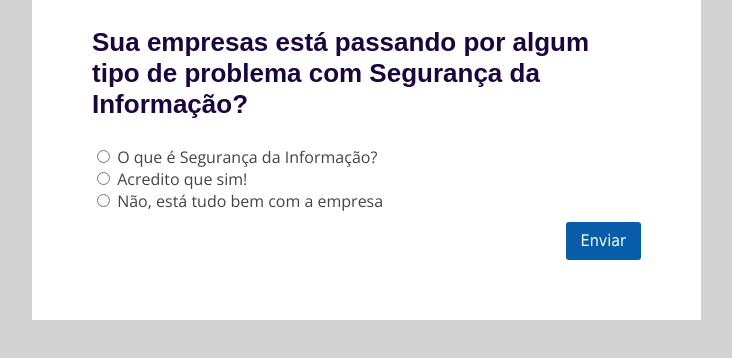
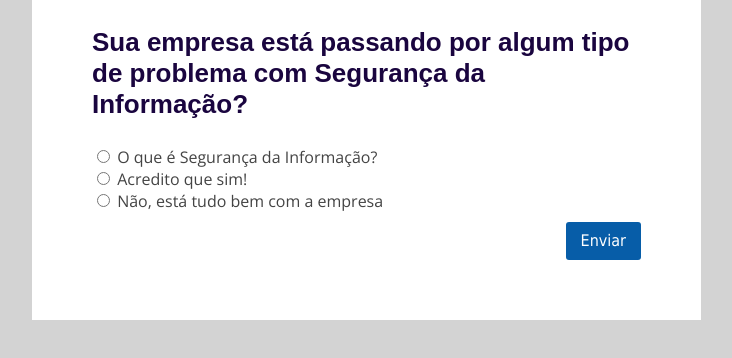
Before and after one commit to regnasc/RR-Security, a plain HTML site: page questionario.html in a window 1280 px wide. Shown: the part 244-602 px from the top of the page, without its empty margins (96-828 px from the left). Drawn offline with nearby package versions, Linux system fonts and the light colour scheme.

Commit message:
Update questionario.html

```diff
--- a/questionario.html
+++ b/questionario.html
@@ -23,7 +23,7 @@
 
                       <div id="question-1">
                         <h2>Questão 1</h2>
-                          <h3>Sua empresas está passando por algum tipo de problema com Segurança da Informação?</h3>
+                          <h3>Sua empresa está passando por algum tipo de problema com Segurança da Informação?</h3>
                           <input id="question-1-answer-a" type="radio" name="favelang" value=1> O que é Segurança da Informação?<br>
                           <input id="question-1-answer-b" type="radio" name="favelang" value=2> Acredito que sim!<br>
                           <input id="question-1-answer-c" type="radio" name="favelang" value=3> Não, está tudo bem com a empresa<br>
```
